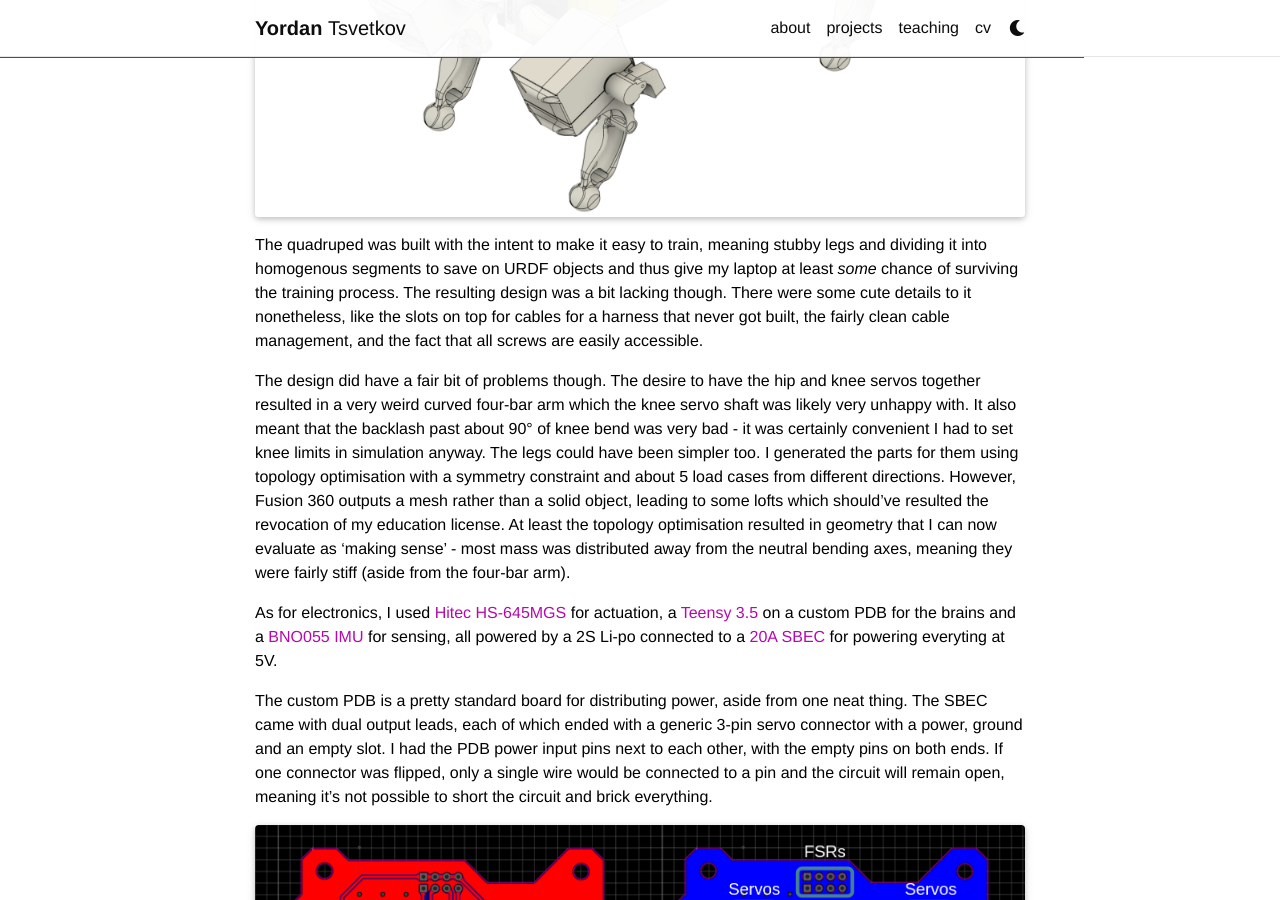
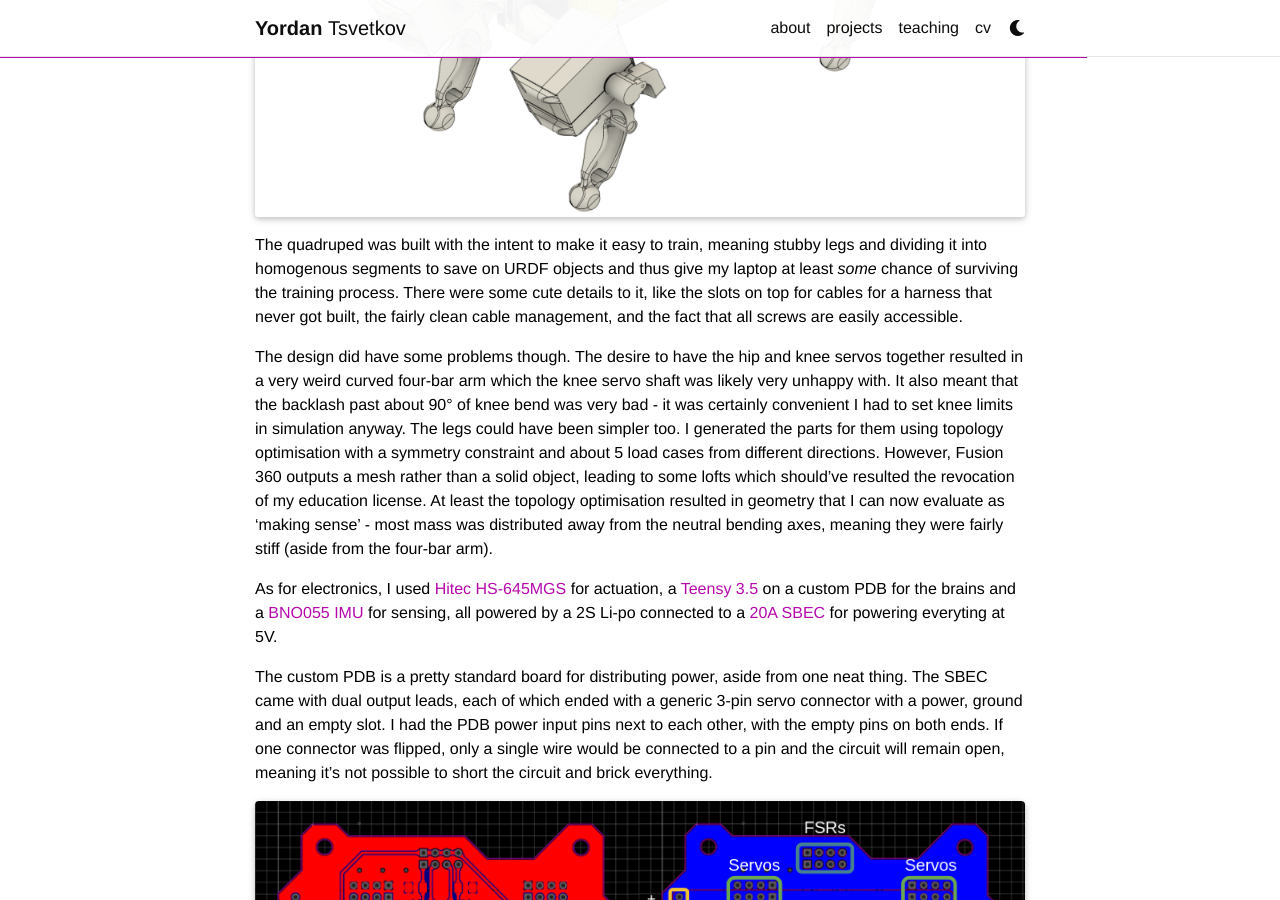
Before and after one commit to y-tsvetkov/y-tsvetkov.github.io, a Jekyll site: the page built from _projects/2_project.md, in a window 1280 px wide and 900 px high, scrolled down 7467 px. Built offline with Jekyll 4.4.1, drawn with Linux system fonts in a browser that asks for light colours; full-size pictures stand in for the smaller copies a plugin makes; comment, search, counter and statistics services are not loaded; a style sheet for code colours, icons or effects is not loaded.

Commit message:
fixed typos #2

```diff
--- a/_projects/2_project.md
+++ b/_projects/2_project.md
@@ -115,9 +115,9 @@ Adding the yaw as an input even allowed the robot to do slight corrections to it
         {% include figure.html path="assets/img/old_quad.png" class="img-fluid rounded z-depth-1" %}
     </div>
 </div>
-The quadruped was built with the intent to make it easy to train, meaning stubby legs and dividing it into homogenous segments to save on URDF objects and thus give my laptop at least _some_ chance of surviving the training process. The resulting design was a bit lacking though. There were some cute details to it nonetheless, like the slots on top for cables for a harness that never got built, the fairly clean cable management, and the fact that all screws are easily accessible.
+The quadruped was built with the intent to make it easy to train, meaning stubby legs and dividing it into homogenous segments to save on URDF objects and thus give my laptop at least _some_ chance of surviving the training process. There were some cute details to it, like the slots on top for cables for a harness that never got built, the fairly clean cable management, and the fact that all screws are easily accessible.
 
-The design did have a fair bit of problems though. The desire to have the hip and knee servos together resulted in a very weird curved four-bar arm which the knee servo shaft was likely very unhappy with. It also meant that the backlash past about 90° of knee bend was very bad - it was certainly convenient I had to set knee limits in simulation anyway. The legs could have been simpler too. I generated the parts for them using topology optimisation with a symmetry constraint and about 5 load cases from different directions. However, Fusion 360 outputs a mesh rather than a solid object, leading to some lofts which should've resulted the revocation of my education license. At least the topology optimisation resulted in geometry that I can now evaluate as 'making sense' - most mass was distributed away from the neutral bending axes, meaning they were fairly stiff (aside from the four-bar arm).
+The design did have some problems though. The desire to have the hip and knee servos together resulted in a very weird curved four-bar arm which the knee servo shaft was likely very unhappy with. It also meant that the backlash past about 90° of knee bend was very bad - it was certainly convenient I had to set knee limits in simulation anyway. The legs could have been simpler too. I generated the parts for them using topology optimisation with a symmetry constraint and about 5 load cases from different directions. However, Fusion 360 outputs a mesh rather than a solid object, leading to some lofts which should've resulted the revocation of my education license. At least the topology optimisation resulted in geometry that I can now evaluate as 'making sense' - most mass was distributed away from the neutral bending axes, meaning they were fairly stiff (aside from the four-bar arm).
 
 As for electronics, I used [Hitec HS-645MGS](https://hitecrcd.com/products/servos/analog/sport-2/hs-645mg/product) for actuation, a [Teensy 3.5](https://www.pjrc.com/store/teensy35.html) on a custom PDB for the brains and a [BNO055 IMU](https://uk.robotshop.com/products/bno055-9-dof-absolute-orientation-imu-module) for sensing, all powered by a 2S Li-po connected to a [20A SBEC](https://hobbyking.com/en_us/yep-20a-hv-2-12s-sbec-w-selectable-voltage-output.html?___store=en_us) for powering everyting at 5V.
 
```
